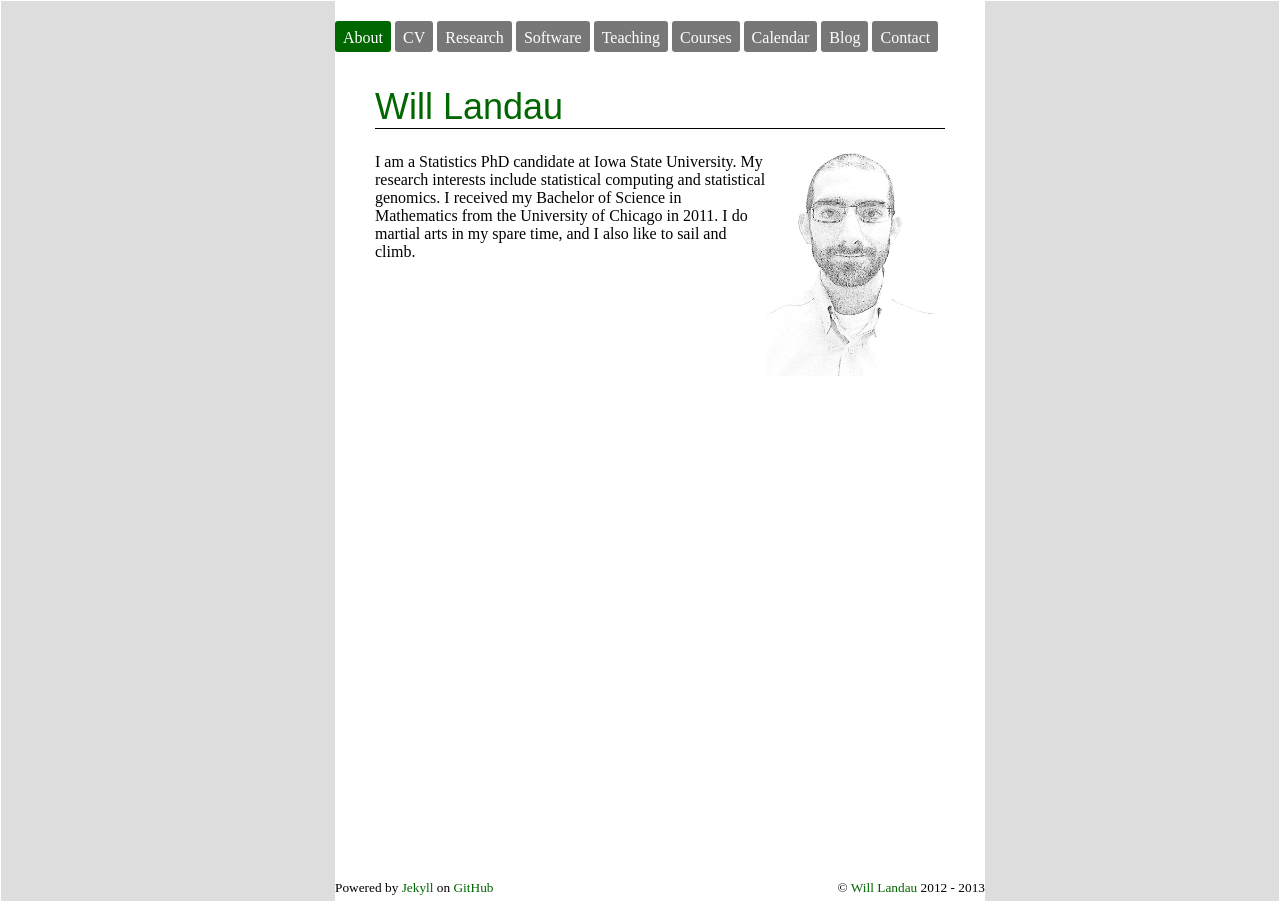
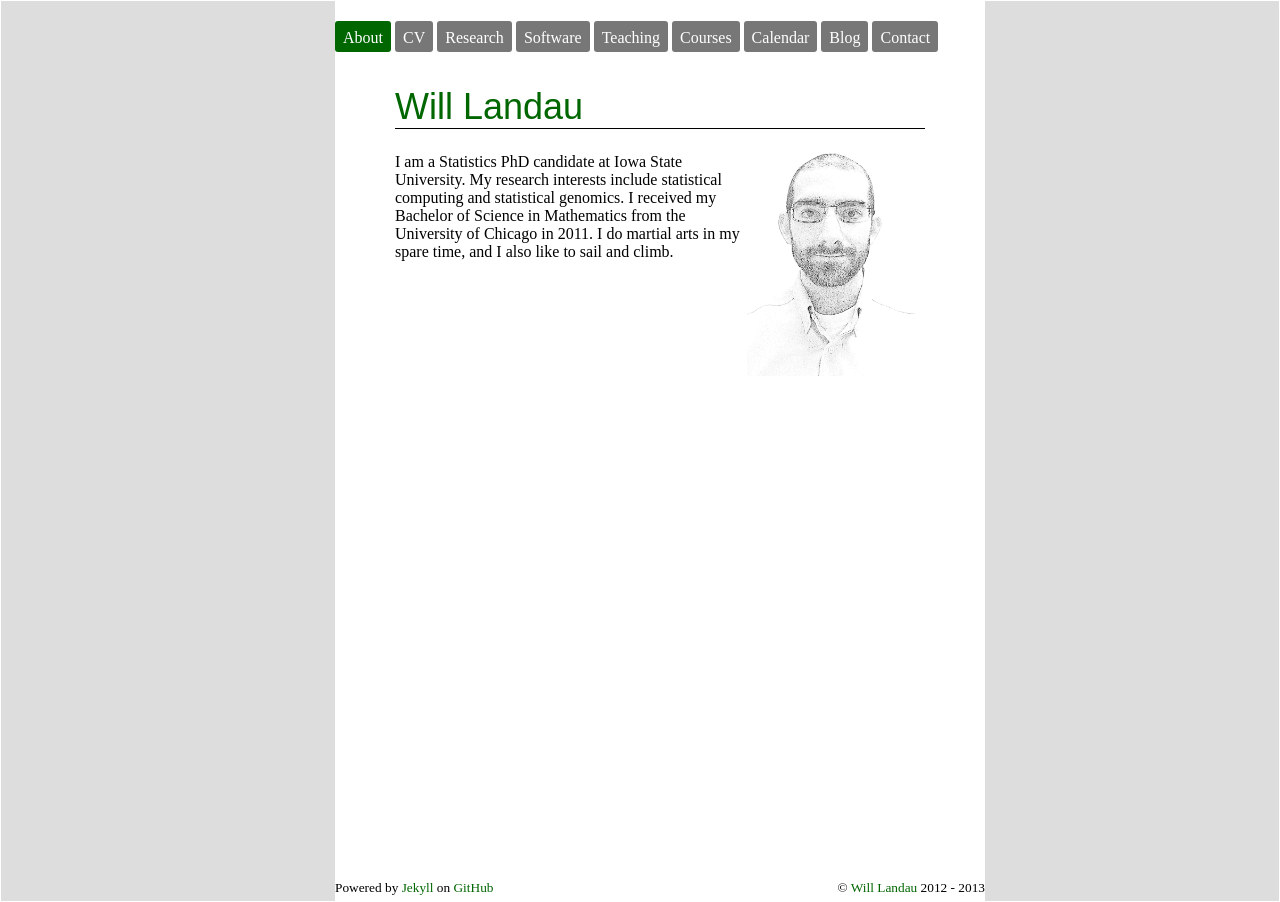
Before and after one commit to wlandau/wlandau.github.io, a Jekyll site: the page built from index.html, in a window 1280 px wide. Built offline with Jekyll 4.4.1, drawn with Linux system fonts in a browser that asks for light colours; nearby versions of some CDN libraries.

```diff
--- a/css/wml-custom.css
+++ b/css/wml-custom.css
@@ -149,7 +149,7 @@
 #main-content{
   background: white;
   color: black;
-  padding: 10px 40px 0px 40px;
+  padding: 10px 60px 0px 60px;
 }
 
 #main-content a{
```
